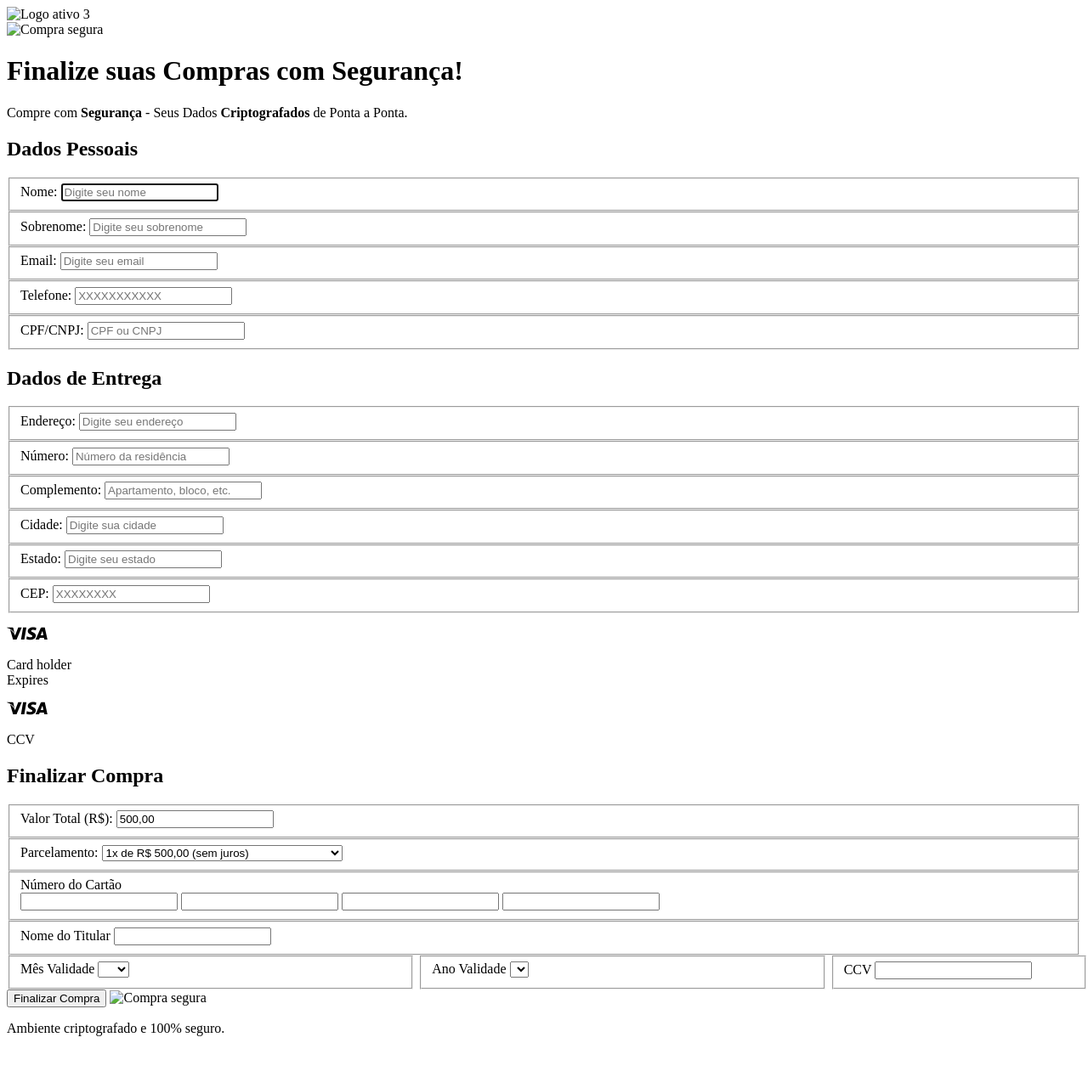
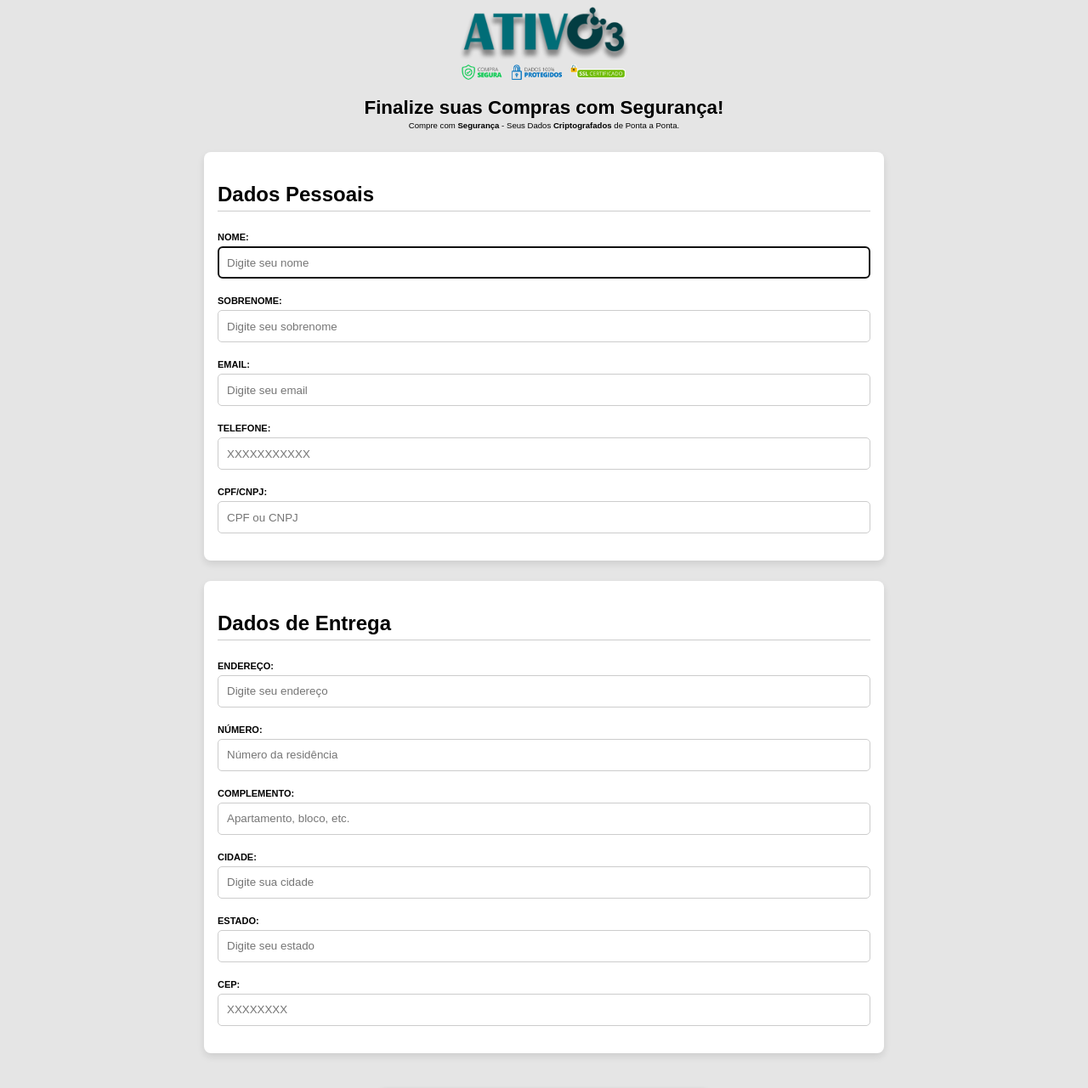
Before and after one commit to gnerisdev/form-pay, a plain HTML site: page index.html in a window 1280 px wide. Shown: the top 1281 px of the page at 85% size. Before the commit the page ends 1236 px from the top, so only its background shows below. Drawn offline with Linux system fonts and the light colour scheme; the site is published under a folder, as on GitHub Pages, so addresses that start at the root find nothing.

Commit message:
fix: ajustes

```diff
--- a/index.html
+++ b/index.html
@@ -6,16 +6,16 @@
   <meta name="viewport" content="width=device-width, initial-scale=1.0">
   <title>Formulários Validados</title>
 
-  <link rel="stylesheet" href="/assets/styles/base.css">
-  <link rel="stylesheet" href="/assets/styles/illustration-card.css">
+  <link rel="stylesheet" href="./assets/styles/base.css">
+  <link rel="stylesheet" href="./assets/styles/illustration-card.css">
 </head>
 
 <body>
   <header class="header">
     <div class="container">
       <div class="header__wrapper-logo">
-        <img src="/assets/images/logo1.png" alt="Logo ativo 3"> <br>
-        <img src="/assets/images/compra-segura.png" alt="Compra segura"> <br>
+        <img src="./assets/images/logo1.png" alt="Logo ativo 3"> <br>
+        <img src="./assets/images/compra-segura.png" alt="Compra segura"> <br>
       </div>
 
       <h1 class="header__title">Finalize suas Compras com Segurança!</h1>
@@ -246,13 +246,13 @@
 
       <button class="form_button" type="submit">Finalizar Compra</button>
 
-      <img class="form_img" src="/assets/images/compra-segura.png" alt="Compra segura">
+      <img class="form_img" src="./assets/images/compra-segura.png" alt="Compra segura">
 
       <p class="form_text">Ambiente criptografado e 100% seguro.</p>
     </form>
   </main>
 
-  <script src="/assets/scripts/base.js"></script>
-  <script src="/assets/scripts/illustration-card.js"></script>
+  <script src="./assets/scripts/base.js"></script>
+  <script src="./assets/scripts/illustration-card.js"></script>
 </body>
 </html>
```
